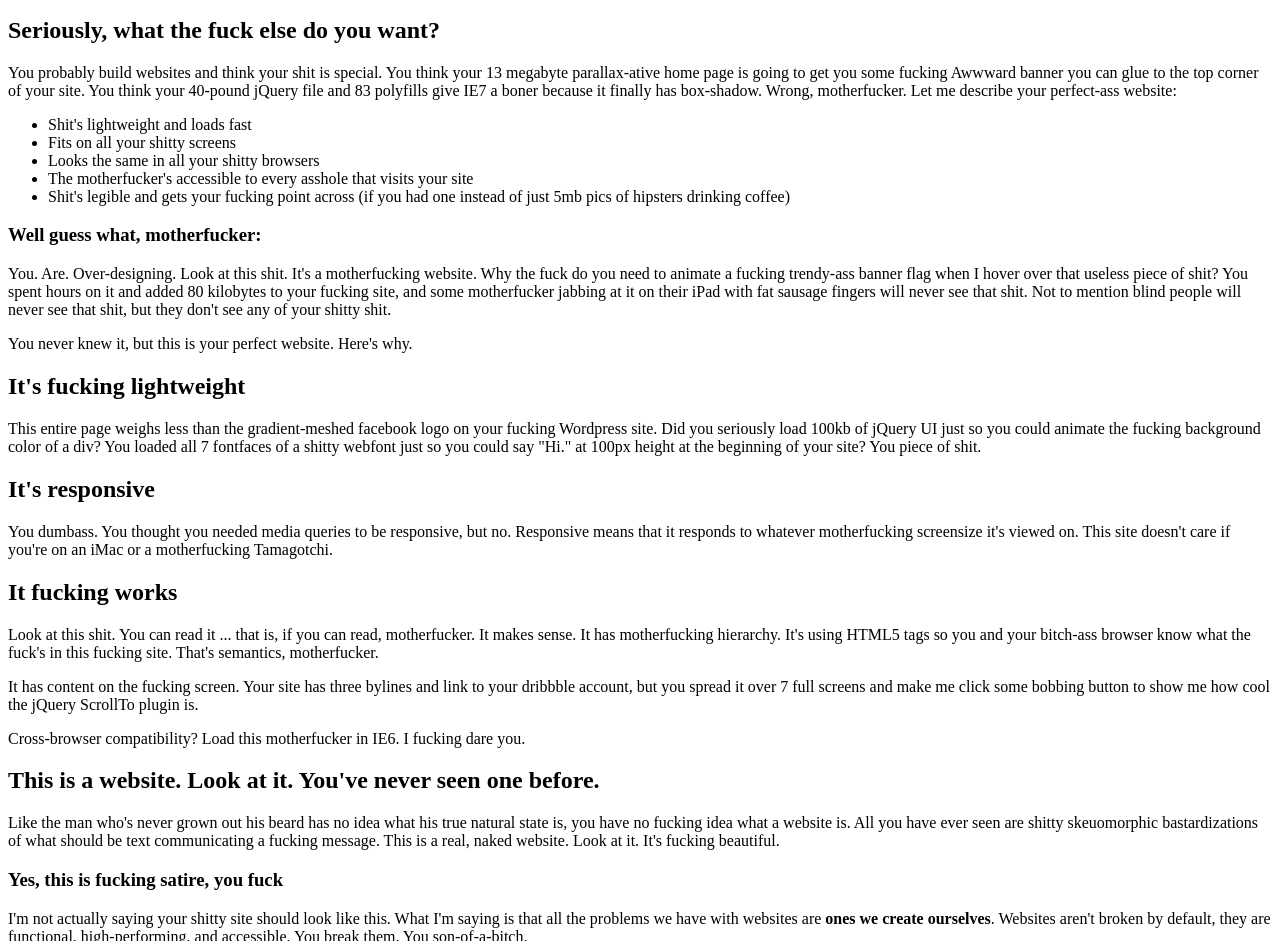
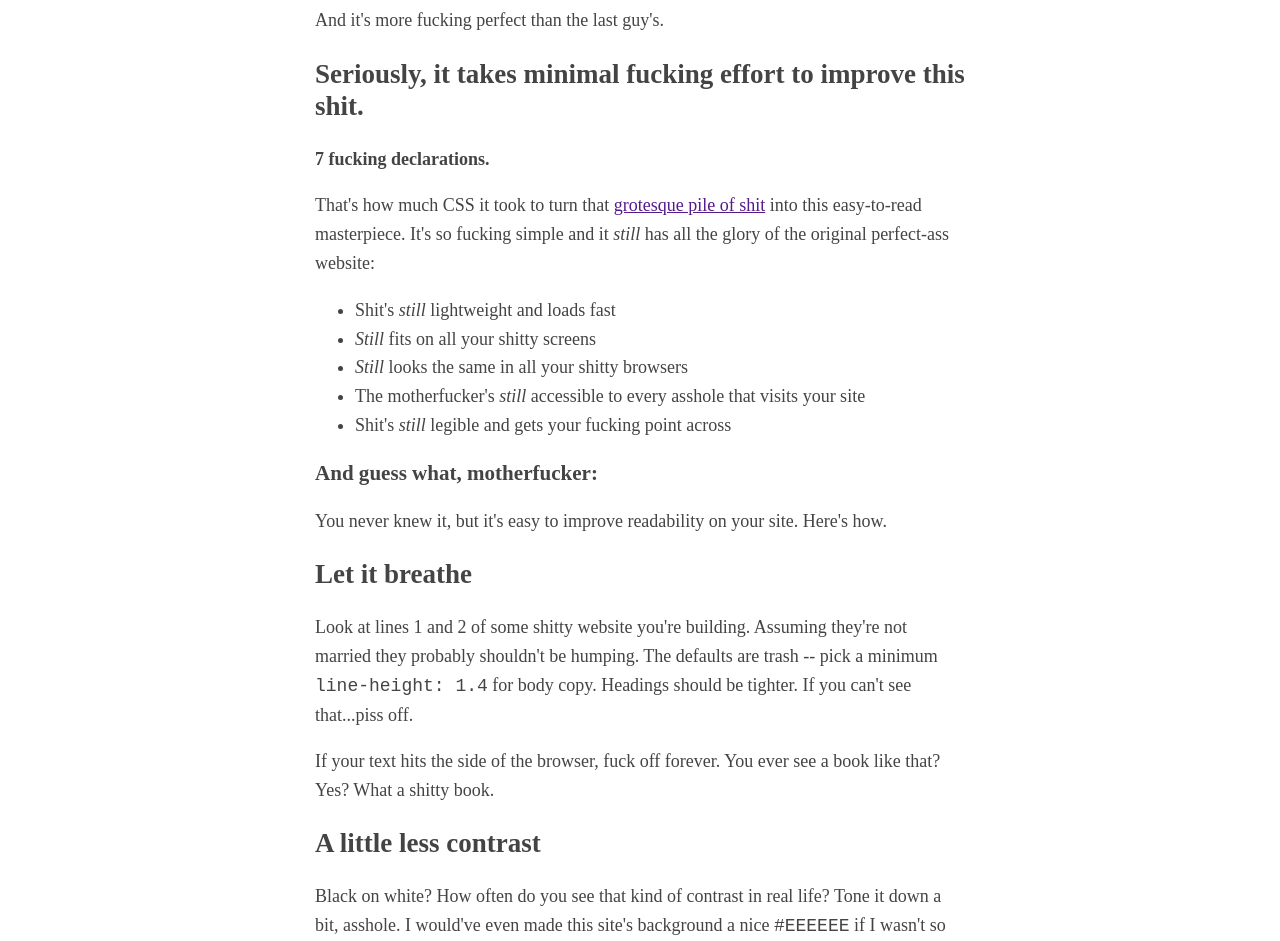
Before and after one commit to AyarosF/BetterMotherFuckingWebsite, a plain HTML site: page index.html in a window 1280 px wide. Shown: the part 101-1042 px from the top of the page. Drawn offline with Linux system fonts and the light colour scheme.

Commit message:
Finalisation

```diff
--- a/index.html
+++ b/index.html
@@ -6,70 +6,79 @@
     <meta http-equiv="X-UA-Compatible" content="ie=edge">
     <link rel="stylesheet" href="style.css">
 
-    <title>Motherfucking Website</title>
+    <title>Better Motherfucking Website</title>
 </head>
 
 <body>
 
-    <h1>This is a motherfucking website.</h1>
-        <p>And it's fucking perfect.</p>
+    <h1>This is <em>still</em> a motherfucking website.</h1>
+        <p>
+          And it's more fucking perfect than the last guy's.
+        </p>
 
-    <h2>Seriously, what the fuck else do you want?</h2>
+    <h2>Seriously, it takes minimal fucking effort to improve this shit.</h2>
 
-        <p>You probably build websites and think your shit is special. You think your 13 megabyte parallax-ative home page is going
-        to get you some fucking Awwward banner you can glue to the top corner of your site. You think your 40-pound jQuery file and
-        83 polyfills give IE7 a boner because it finally has box-shadow. Wrong, motherfucker. Let me describe your perfect-ass website:
+        <p>
+          <strong>7 fucking declarations.</strong>
+        </p>
+        <p>
+          That's how much CSS it took to turn that <a href http://motherfuckingwebsite.com/>grotesque pile of shit</a> into this easy-to-read masterpiece. It's so fucking simple and it <em>still</em> has all the glory of the original perfect-ass website:
+        </p>
             <ul>
-                <li>Shit's lightweight and loads fast</li>
-                <li>Fits on all your shitty screens</li>
-                <li>Looks the same in all your shitty browsers</li>
-                <li>The motherfucker's accessible to every asshole that visits your site</li>
-                <li>Shit's legible and gets your fucking point across (if you had one instead of just 5mb pics of hipsters drinking coffee)</li>
+                <li>Shit's <em>still</em> lightweight and loads fast</li>
+                <li><em>Still</em> fits on all your shitty screens</li>
+                <li><em>Still</em> looks the same in all your shitty browsers</li>
+                <li>The motherfucker's <em>still</em> accessible to every asshole that visits your site</li>
+                <li>Shit's <em>still</em> legible and gets your fucking point across</li>
             </ul>
 
-    <h3>Well guess what, motherfucker:</h3>
+    <h3>And guess what, motherfucker:</h3>
 
-        <p>You. Are. Over-designing. Look at this shit. It's a motherfucking website. Why the fuck do you need to animate a fucking trendy-ass banner flag when I hover over that useless piece of shit? You spent hours on it and added 80 kilobytes to your fucking site, and some motherfucker jabbing at it on their iPad with fat sausage fingers will never see that shit. Not to mention blind people will never see that shit, but they don't see any of your shitty shit. </p>
-        <p>You never knew it, but this is your perfect website. Here's why.</p>
+        <p>You never knew it, but it's easy to improve readability on your site. Here's how.</p>
 
-    <h2>It's fucking lightweight</h2>
+    <h2>Let it breathe</h2>
 
-        <p>This entire page weighs less than the gradient-meshed facebook logo on your fucking Wordpress site. Did you seriously load
-        100kb of jQuery UI just so you could animate the fucking background color of a div? You loaded all 7 fontfaces of a shitty
-        webfont just so you could say "Hi." at 100px height at the beginning of your site? You piece of shit.</p>
+        <p>
+          Look at lines 1 and 2 of some shitty website you're building. Assuming they're not married they probably shouldn't be humping. The defaults are trash -- pick a minimum <code>line-height: 1.4</code> for body copy. Headings should be tighter. If you can't see that...piss off.</p>
+        <p>
+          If your text hits the side of the browser, fuck off forever. You ever see a book like that? Yes? What a shitty book.
+        </p>
 
-    <h2>It's responsive</h2>
+    <h2>A little less contrast</h2>
 
-        <p>You dumbass. You thought you needed media queries to be responsive, but no. Responsive means that it responds to whatever
-        motherfucking screensize it's viewed on. This site doesn't care if you're on an iMac or a motherfucking Tamagotchi.</p>
+        <p>
+          Black on white? How often do you see that kind of contrast in real life? Tone it down a bit, asshole. I would've even made this site's background a nice <code>#EEEEEE</code> if I wasn't so focused on keeping declarations to a lean 7 fucking lines.
+        </p>
 
-    <h2>It fucking works</h2>
+    <h2>Size Matters</h2>
 
-        <p>Look at this shit. You can read it ... that is, if you can read, motherfucker. It makes sense. It has motherfucking hierarchy.
-        It's using HTML5 tags so you and your bitch-ass browser know what the fuck's in this fucking site. That's semantics, motherfucker.</p>
-        <p>It has content on the fucking screen. Your site has three bylines and link to your dribbble account, but you spread it over
-        7 full screens and make me click some bobbing button to show me how cool the jQuery ScrollTo plugin is.</p>
-        <p>Cross-browser compatibility? Load this motherfucker in IE6. I fucking dare you.</p>
+        <p>
+          I know your partner says otherwise, but it's true. Bump that body copy to render close to 16px or more. Smaller type works well for print, not the screen.
+        </p>
 
-    <h2>This is a website. Look at it. You've never seen one before.</h2>
+    <h2>Line-width, motherfucker</h2>
 
-        <p>Like the man who's never grown out his beard has no idea what his true natural state is, you have no fucking idea what a
-        website is. All you have ever seen are shitty skeuomorphic bastardizations of what should be text communicating a fucking
-        message. This is a real, naked website. Look at it. It's fucking beautiful.</p>
+        <p>
+          Looking at an LCD screen is strainful enough. Don't make me read a line of text that's 200 fucking characters long. Keep it to a nice 60-80 and users might actually read more than one sentence of your worthless dribble.
+        </p>
 
-    <h3>Yes, this is fucking satire, you fuck</h3>
+    <h3>Yes, this is <em>also</em> fucking satire, you fuck</h3>
 
-        <p>I'm not actually saying your shitty site should look like this. What I'm saying is that all the problems we have with websites
-        are <strong>ones we create ourselves</strong>. Websites aren't broken by default, they are functional, high-performing, and accessible. You
-        break them. You son-of-a-bitch.</p>
+        <p>
+          I love what the creator of <a href="http://motherfuckingwebsite.com/">this site's inspiration</a> did. What I'm saying is that it's so, so simple to make sites easier to read. Websites are broken by default, they are functional, high-performing, and accessible, but they're also fucking ugly. You and all the other web designers out there need to make them not total shit.
+        </p>
 
-        <p style="margin-left: 40px">"Good design is as little design as possible."</br>- some German motherfucker</p>
+        <p style="margin-left: 40px">"You're a fucking moron if you use default browser styles."</br>- Eleanor Roosevelt</p>
 
     <hr>
 
     <h2>Epilogue</h2>
 
-        <p>From the philosophies expressed (poorly) above, <a href="http://txti.es/">txti</a> was created. You should try it today to make your own motherfucking
-        websites.</p>
+        <p>
+          Inspired by the geniuses behind <a href="http://motherfuckingwebsite.com/">motherfuckingwebsite.com</a> and <a href="http://txti.es/">txti</a>.
+        </p>
+        <p>
+          This page—that isn't a total fucking eyesore—was created by <a href="https://twitter.com/drew_mc">me</a> with help from <a href="https://twitter.com/gabehammersmith">him</a>.
+        </p>
 </body>
 </html>
--- a/style.css
+++ b/style.css
@@ -0,0 +1,12 @@
+body {
+  margin: 40px auto;
+  max-width: 650px;
+  line-height: 1.6;
+  font-size: 18px;
+  color: #444;
+  padding: 0 10px;
+}
+
+h1,h2,h3 {
+  line-height: 1.2;
+}
```
